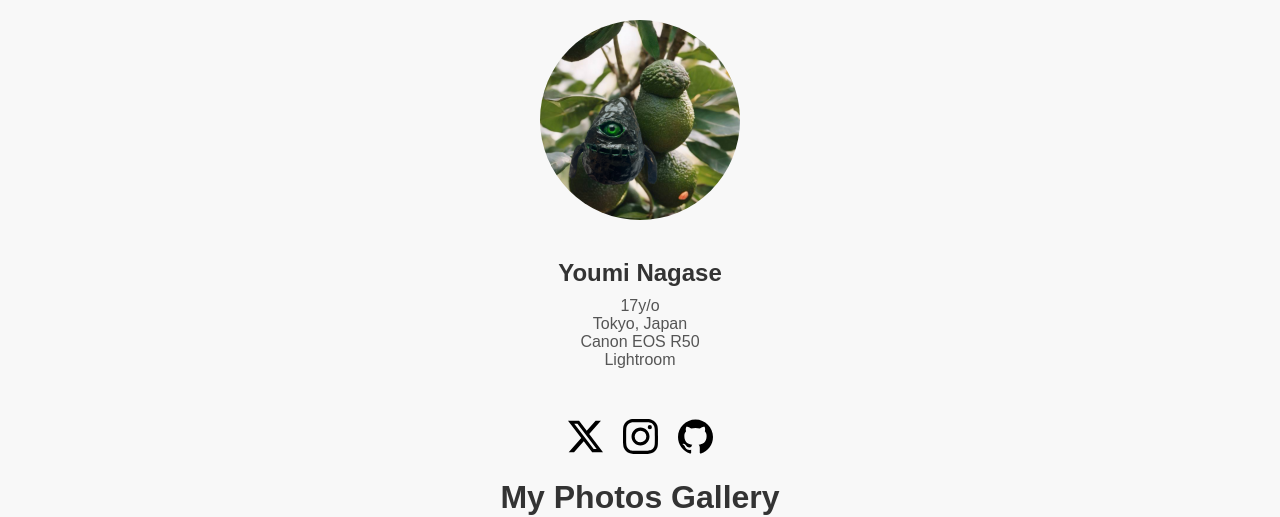
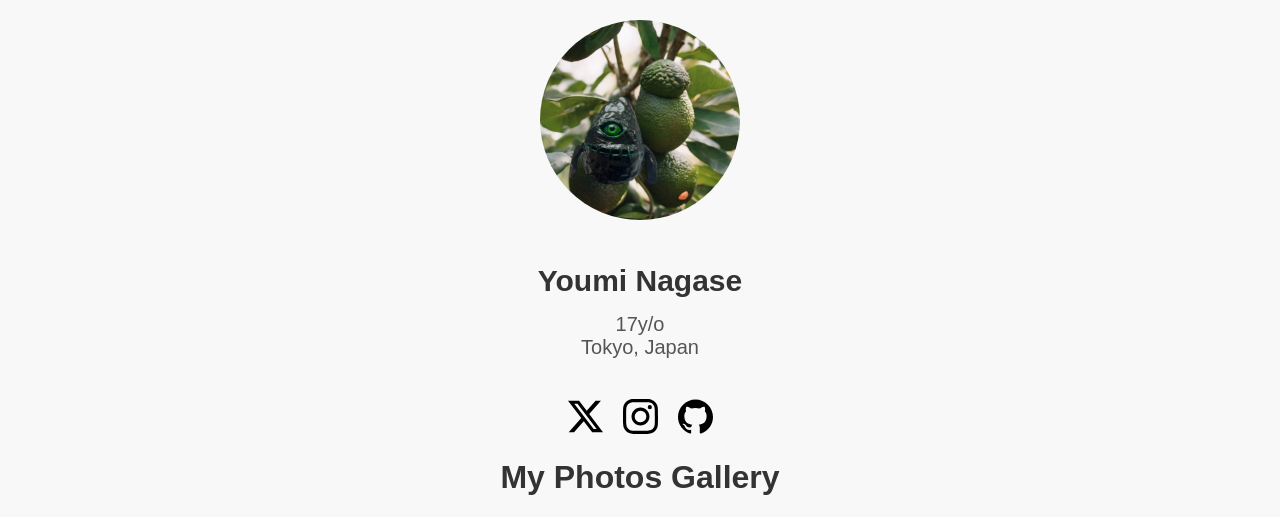
Before and after one commit to youmi-ngs/youmi.ngs.computer, a plain HTML site: page index.html in a window 1280 px wide. Shown: the top 517 px of the page. Drawn offline with Linux system fonts and the light colour scheme.

Commit message:
文字の大きさ等の微調整

```diff
--- a/index.html
+++ b/index.html
@@ -14,8 +14,6 @@
         <h2>Youmi Nagase</h2>
         <p>17y/o</p>
         <p>Tokyo, Japan</p>
-        <p>Canon EOS R50</p>
-        <p>Lightroom</p>
     </div>
     <div class="sns-links">
         <!-- Twitter -->
--- a/style.css
+++ b/style.css
@@ -27,13 +27,13 @@ h1 {
 }
 
 .profile h2 {
-    font-size: 24px;
+    font-size: 30px;
     color: #333;
-    margin-bottom: 10px;
+    margin-bottom: 15px;
 }
 
 .profile p {
-    font-size: 16px;
+    font-size: 20px;
     color: #555;
     margin: 0 auto;
     max-width: 500px; /* 自己紹介文の幅制限 */
@@ -53,14 +53,12 @@ h1 {
     cursor: pointer;
 }
 
-/* ↓↓↓ ここから下が追加した部分 ↓↓↓ */
-
 /* SNSリンクを並べるための箱 */
 .sns-links {
     display: flex;
     justify-content: center; /* 真ん中に並べる */
     gap: 20px; /* アイコン間の余白 */
-    margin-top: 50px; /* ギャラリーとの間の余白 */
+    margin-top: 25px; /* ギャラリーとの間の余白 */
 }
 
 /* SNSアイコンのサイズと動きの設定 */
```
